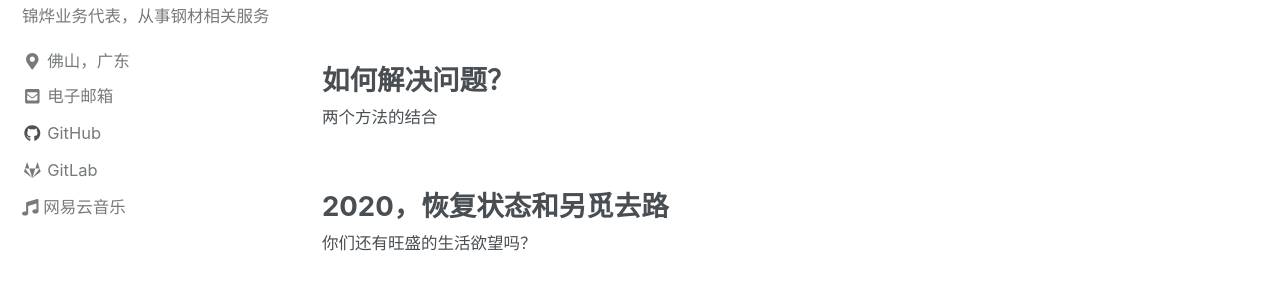
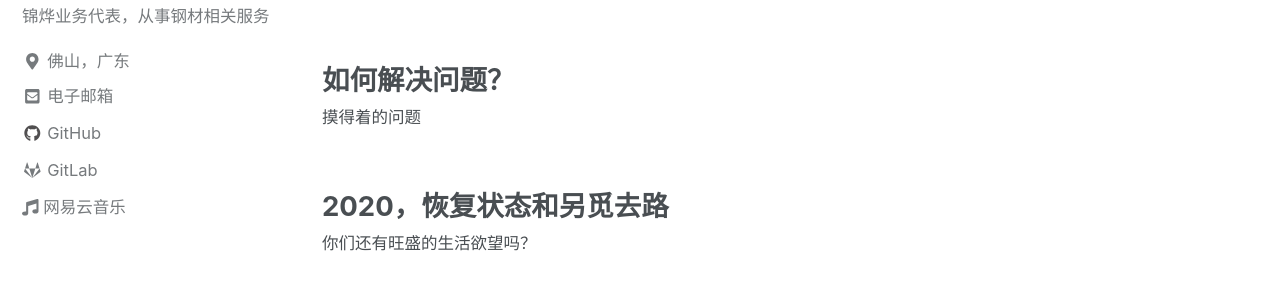
Before and after one commit to xuan18/xuan18backup.github.io, a Jekyll site: the page built from index.html, in a window 1280 px wide and 900 px high. Shown: the part 296-595 px from the top of the window. Built offline with Jekyll 4.4.1, drawn with Linux system fonts in a browser that asks for light colours; nearby versions of some CDN libraries; the list of posts is cut into pages by our own code.

Commit message:
Update 2020-05-03-how-to-solve-problems.md

```diff
--- a/_posts/mind/2020-05-03-how-to-solve-problems.md
+++ b/_posts/mind/2020-05-03-how-to-solve-problems.md
@@ -1,6 +1,6 @@
 ---
 title: 如何解决问题？
-excerpt: 两个方法的结合
+excerpt: 摸得着的问题
 category: mind
 ---
 
```
